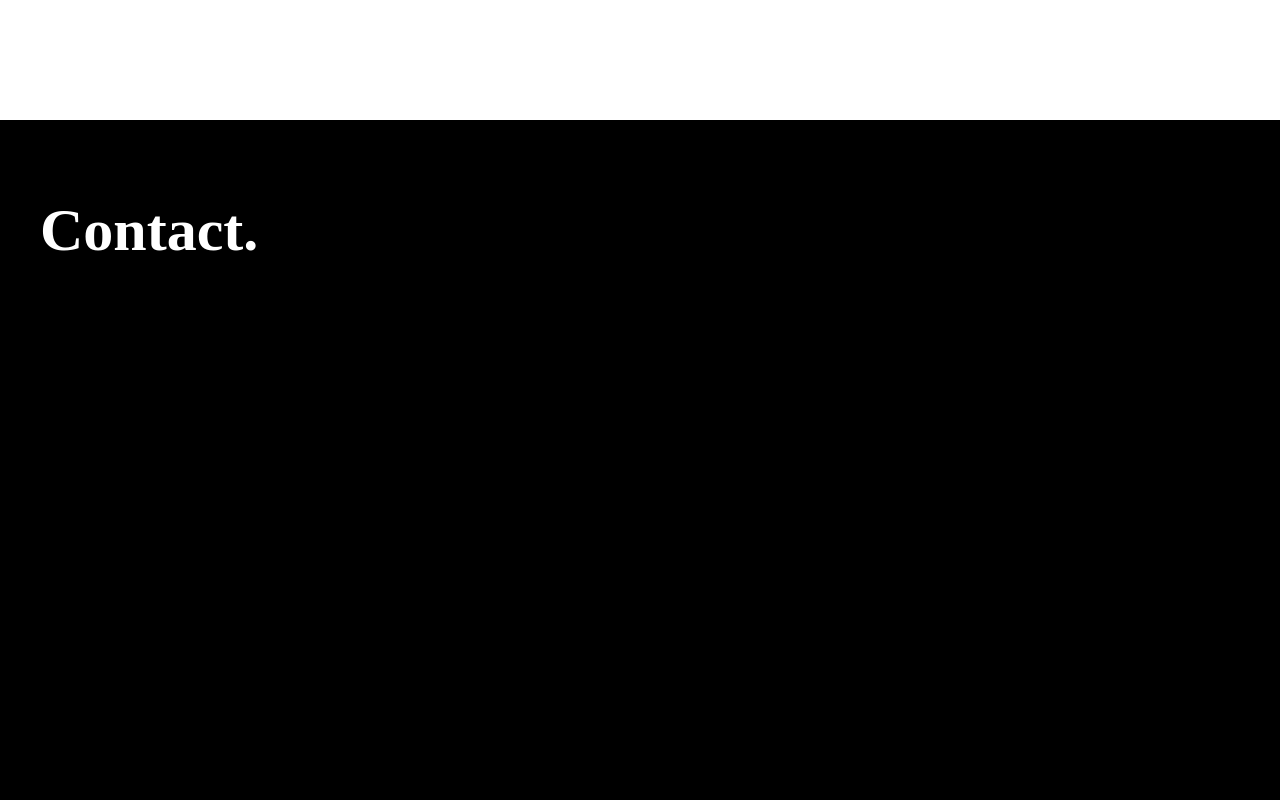
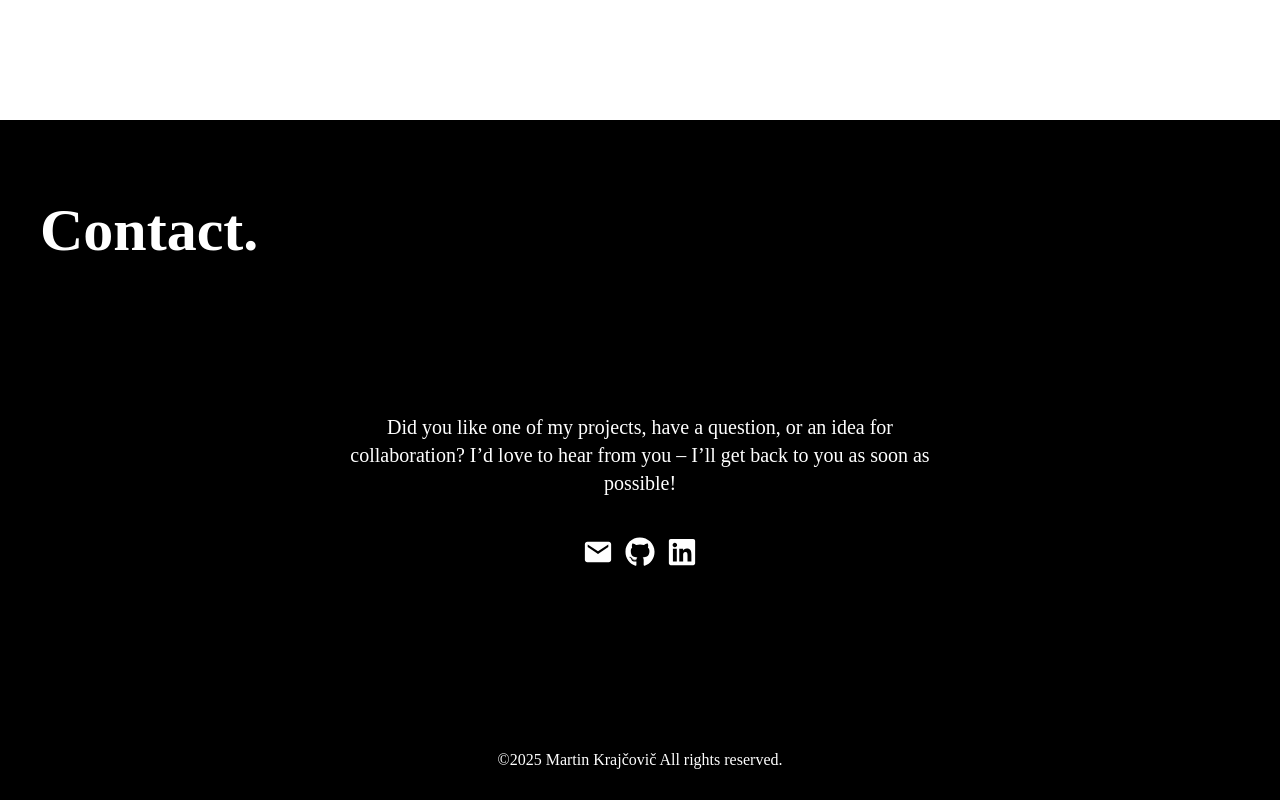
Before and after one commit to mxrshall/myportfolio, a React (Vite) app: page / in a window 1280 px wide. Shown: the part 3080-3880 px from the top of the page. Built offline with nearby package versions, Linux system fonts and the light colour scheme; a web font is replaced by a local one.

Commit message:
Pridanie obsahu do contact sekcie

```diff
--- a/src/Contact.jsx
+++ b/src/Contact.jsx
@@ -1,12 +1,25 @@
 import SectionTitle from "./SectionTitle";
+import { FaGithub } from "react-icons/fa";
+import { IoMdMail } from "react-icons/io";
+import { FaLinkedin } from "react-icons/fa";
 
 export default function Contact() {
   return (
     <div
         id="contact"
-        className="w-full h-screen bg-black flex flex-col items-start justify-start relative px-10 pt-20"
+        className="w-full h-[75vh] bg-black flex flex-col items-start justify-start relative px-10 pt-20"
     >
       <SectionTitle title="Contact." color="2" />
+      <div className="w-full h-full flex flex-col justify-center items-center">
+        <div className="w-1/2 text-xl text-white text-center">
+          Did you like one of my projects, have a question, or an idea for collaboration? I’d love to hear from you – I’ll get back to you as soon as possible!
+        </div>
+        <div className="flex justify-center items-center gap-3 mt-10">
+          <IoMdMail size={30} color="white" />
+          <FaGithub size={30} color="white" />
+          <FaLinkedin size={30} color="white" />
+        </div>
+      </div>
     </div>
   );
 }
```
